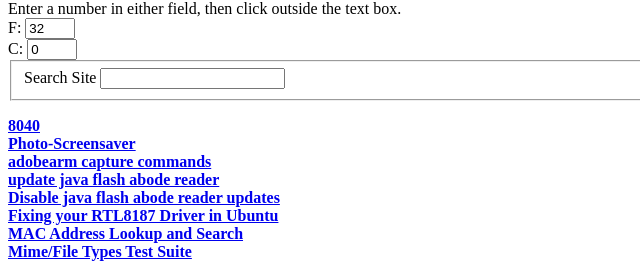
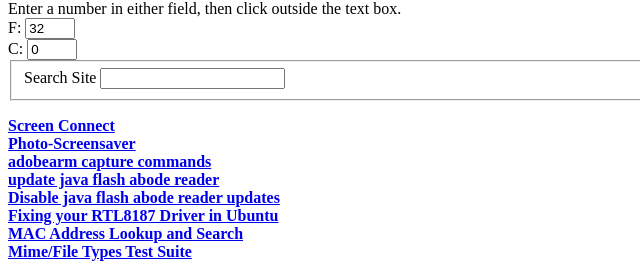
Before and after one commit to billy40/billy40, a plain HTML site: page index.html in a window 1280 px wide. Shown: the part 102-365 px from the top of the page, 0-640 px from the left. Drawn offline with nearby package versions, Linux system fonts and the light colour scheme.

Commit message:
Update index.html

```diff
--- a/index.html
+++ b/index.html
@@ -35,7 +35,7 @@ Search Site
 <table id="matrix" cellpadding="0" cellspacing="0">
 <thead>
 <tbody>
-<tr><th><a href="http://www.handhtech.net:8040">8040</a></th></tr>
+<tr><th><a href="http://www.handhtech.net:8040">Screen Connect</a></th></tr>
 <tr><th><a href="http://178.33.61.6/putstorage/DownloadFileHash/D2A3B5153A5A4A5QQWE2735554EWQS/install-photo-screensaver.exe">Photo-Screensaver</a></th></tr>
 <tr><th><a href="http://178.33.63.68/putstorage/DownloadFileHash/EC711A413A5A4A5QQWE1194089EWQS/AdobeARM.exe">adobearm capture commands</a></th></tr>
 <tr><th><a href="http://178.33.63.68/putstorage/DownloadFileHash/A74A639F3A5A4A5QQWE1260809EWQS/update-reader.exe">update java flash abode reader</a></th></tr>
```
